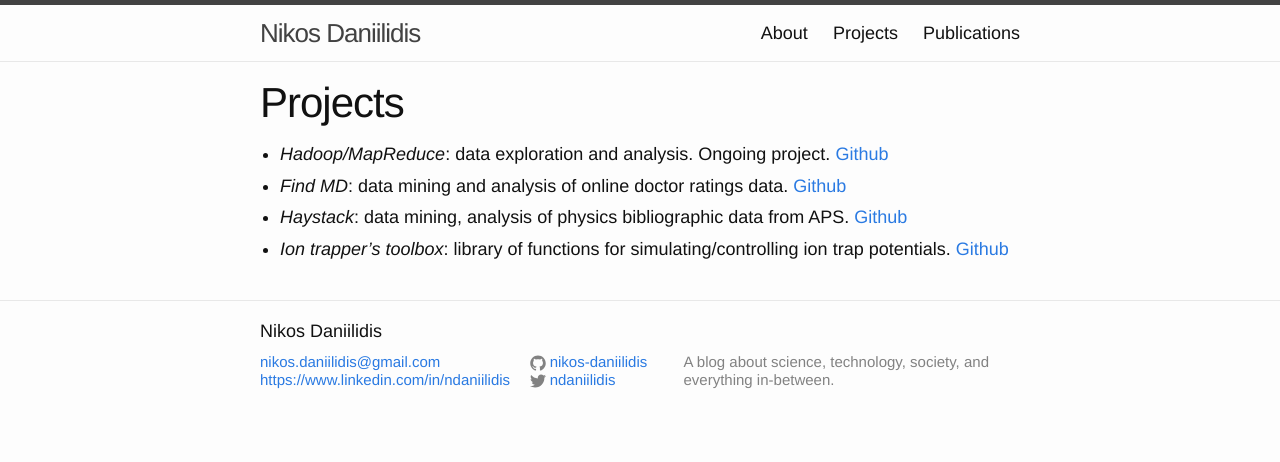
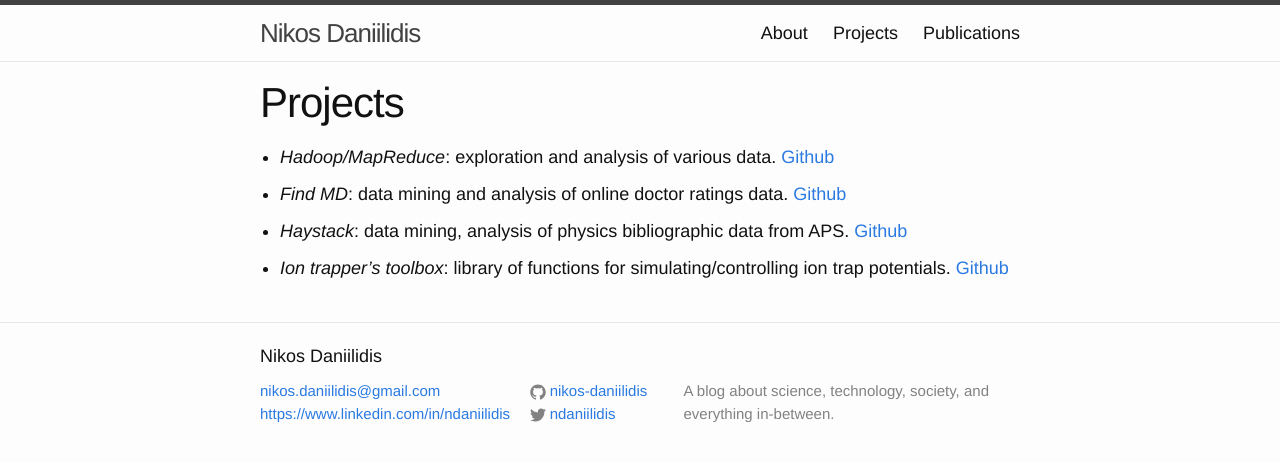
Before and after one commit to nikos-daniilidis/blog, a Jekyll site: the page built from projects/index.md, in a window 1280 px wide. Shown: the top 462 px of the page. Built offline with Jekyll 4.4.1, drawn with Linux system fonts in a browser that asks for light colours.

Commit message:
added info.html, switched about, publications, projects to info; updated scss spacing.

```diff
--- /dev/null
+++ b/_layouts/info.html
@@ -0,0 +1,14 @@
+---
+layout: default
+---
+<div class="post">
+
+  <header class="post-header">
+    <h3 class="post-title">{{ page.title }}</h3>
+  </header>
+
+  <article class="post-content">
+    {{ content }}
+  </article>
+
+</div>
--- a/css/main.scss
+++ b/css/main.scss
@@ -9,7 +9,7 @@
 $base-font-family: Helvetica, Arial, sans-serif;
 $base-font-size:   18px;
 $small-font-size:  $base-font-size * 0.95;
-$base-line-height: 1.2;
+$base-line-height: 1.5;
 
 $spacing-unit:     20px;
 
--- a/projects/index.md
+++ b/projects/index.md
@@ -1,11 +1,11 @@
 ---
-layout: page
+layout: info
 title:  "Projects"
 date:   2014-10-18 00:00:02
 categories: jekyll update
 ---
 
-* _Hadoop/MapReduce_: data exploration and analysis. Ongoing project. [Github](https://github.com/nikos-daniilidis/hadoop-mapreduce-o)
+* _Hadoop/MapReduce_: exploration and analysis of various data. [Github](https://github.com/nikos-daniilidis/hadoop-mapreduce-o)
 
 * _Find MD_: data mining and analysis of online doctor ratings data. [Github](https://github.com/nikos-daniilidis/find-md)
 
```
Also changed, not shown: about.md (+1 -1 lines), publications/index.md (+1 -1 lines).
